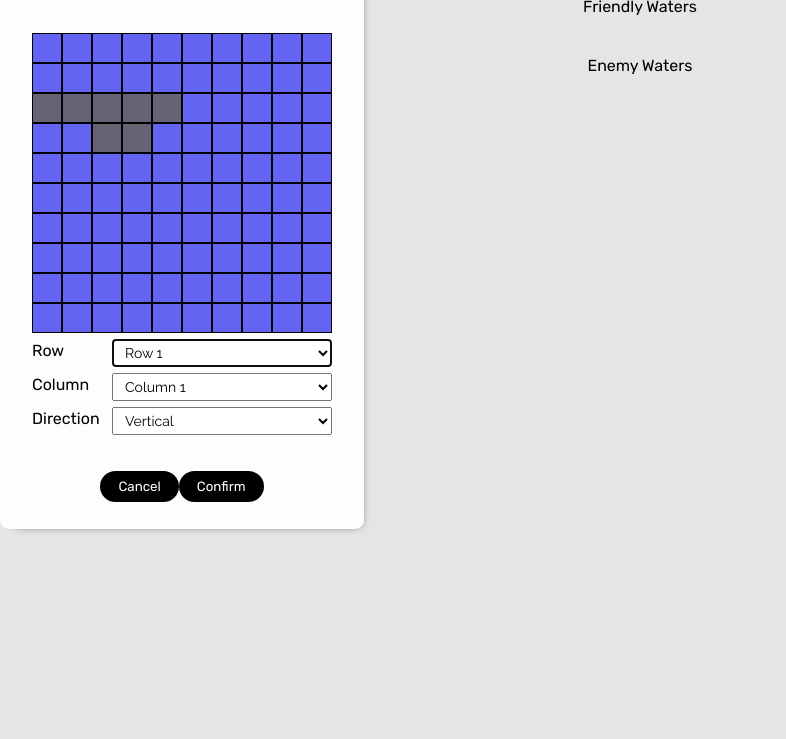
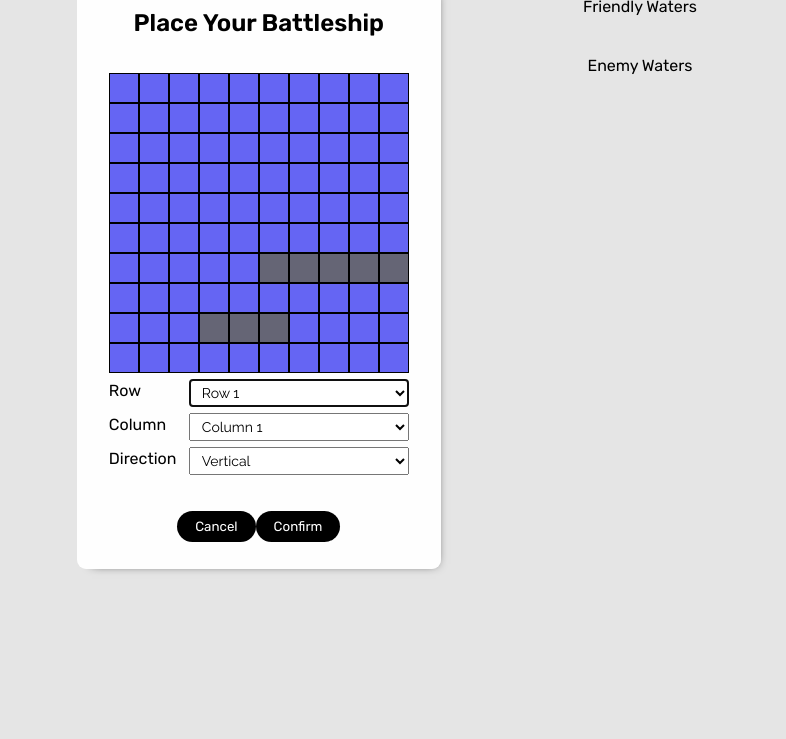
Before and after one commit to rydge-rivard/battleship, a website with bundled scripts: page index.html in a window 1280 px wide. Shown: the part 61-800 px from the top of the page, without its empty margins (0-786 px from the left). Built offline with nearby package versions, Linux system fonts and the light colour scheme.

Commit message:
Update number of enemy ships and friendly ship size placement.

```diff
--- a/index.html
+++ b/index.html
@@ -17,7 +17,7 @@
       <dialog>
         <form action="">
           <fieldset>
-            <legend>Place Your Battleships</legend>
+            <legend>Place Your Battleship</legend>
             <div class="modal-board"></div>
             <ul>
               <li>
--- a/modules/controller.js
+++ b/modules/controller.js
@@ -8,18 +8,16 @@ const game = (function () {
   const player2 = Player("Computer", Gameboard(), true);
 
   const ship5a = Ship(5, 0, false);
-  const ship2a = Ship(2, 0, false);
+  const ship3a = Ship(3, 0, false);
 
   const ship5b = Ship(5, 0, false);
   const ship2b = Ship(2, 0, false);
   const ship3b = Ship(3, 0, false);
   const ship4b = Ship(4, 0, false);
-  const ship3bb = Ship(3, 0, false);
 
-  player1.board.placeShipH(ship5a, player1.board.row3, 0);
-  player1.board.placeShipH(ship2a, player1.board.row4, 2);
+  player1.board.placeShipH(ship5a, player1.board.row7, 5);
+  player1.board.placeShipH(ship3a, player1.board.row9, 3);
 
-  player2.board.placeShipH(ship3bb, player2.board.row5, 0);
   player2.board.placeShipH(ship5b, player2.board.row1, 3);
   player2.board.placeShipH(ship2b, player2.board.row2, 4);
   player2.board.placeShipH(ship3b, player2.board.row4, 6);
--- a/modules/modal.js
+++ b/modules/modal.js
@@ -23,7 +23,7 @@ const modModal = (function () {
     if (direction === "h") {
       game.player1.board.placeShipH(Ship(5, 0, false), row, column);
     } else {
-      game.player1.board.placeShipV(Ship(2, 0, false), row, column);
+      game.player1.board.placeShipV(Ship(4, 0, false), row, column);
       console.log(game.player1.board);
     }
     dialog.close();
--- a/style.css
+++ b/style.css
@@ -60,9 +60,9 @@ dialog {
   box-shadow: 5px 5px 10px -10px;
   border: none;
   border-radius: 9px;
-  /* position: absolute;
-  top: 18%;
-  left: 40%; */
+  position: absolute;
+  top: 5%;
+  left: 6%;
   padding: 30px 20px 20px;
   width: 364px;
   height: 590px;
```
